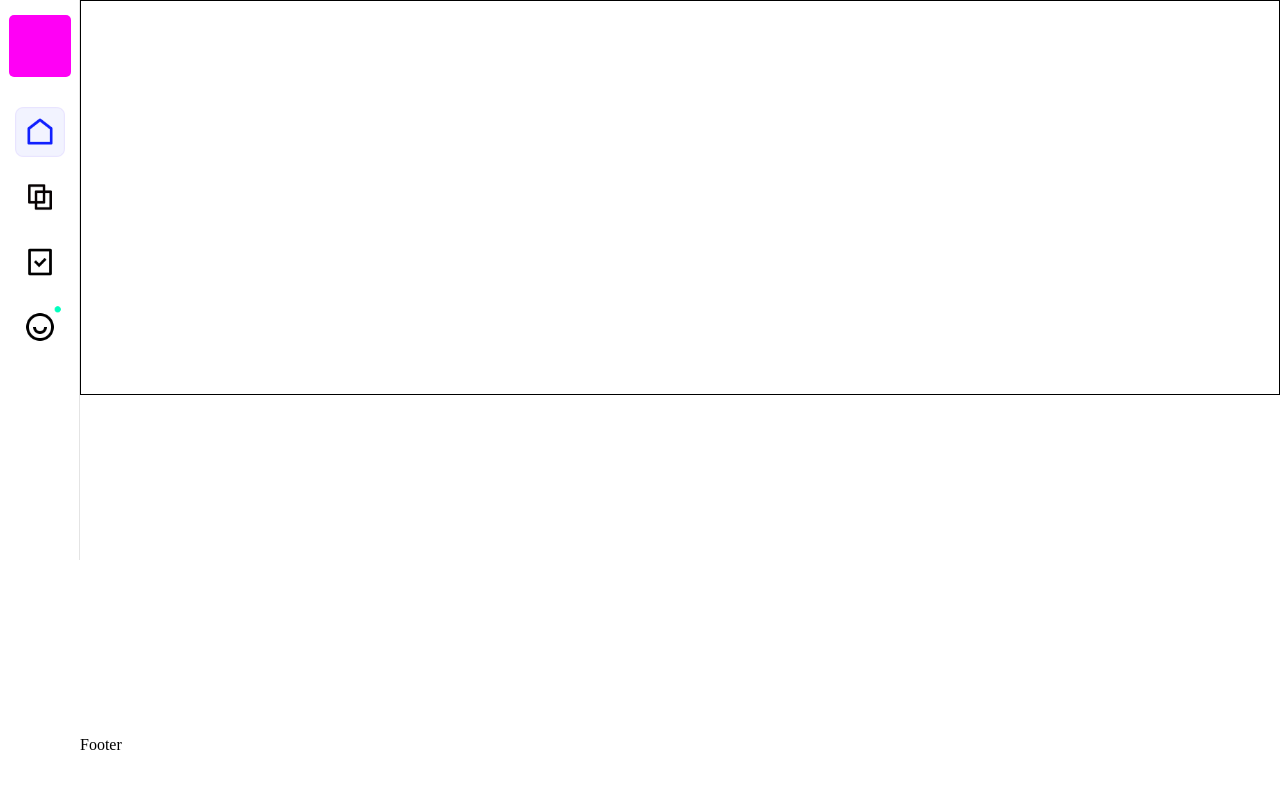
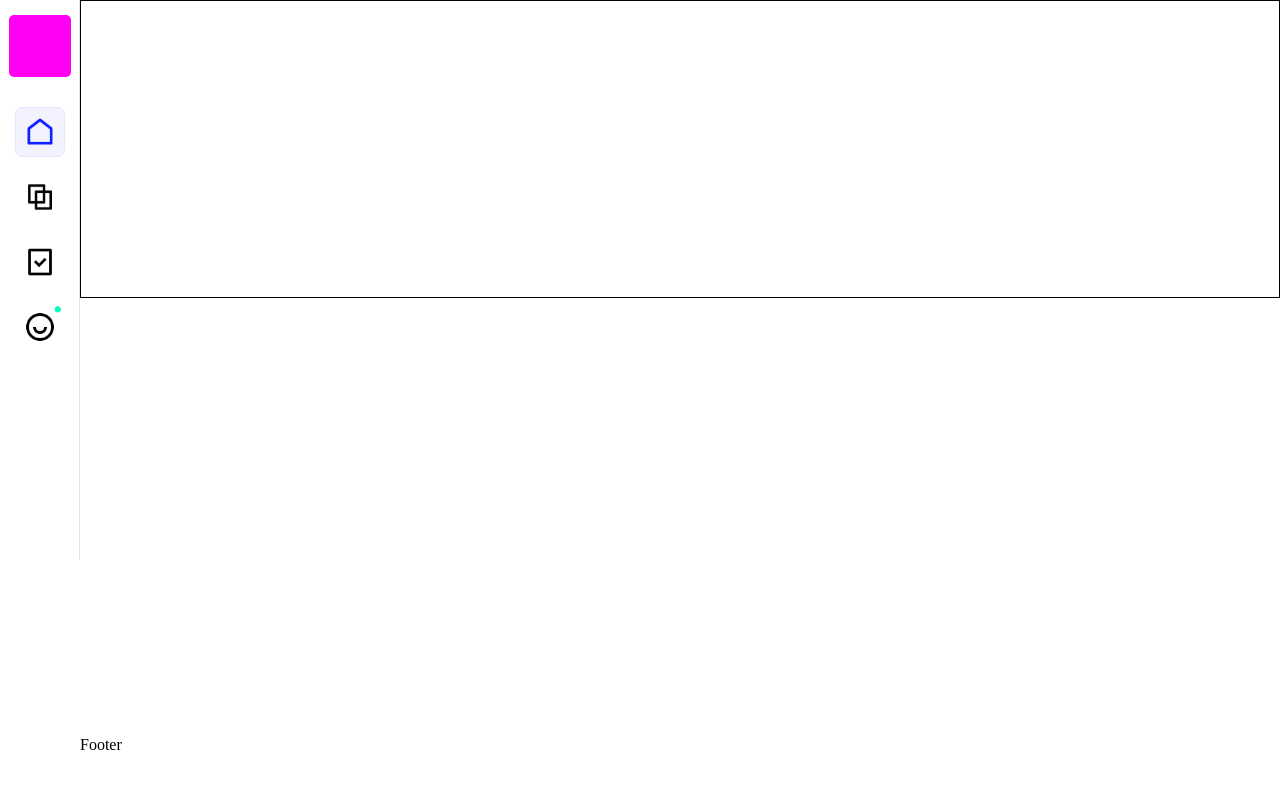
Before and after one commit to iUniverse/iUniverse, a Next.js app in the folder front/: page /layout/header in a window 1280 px wide. Shown: the top 788 px of the page. Built offline with nearby package versions, Linux system fonts and the light colour scheme.

Commit message:
css 수정 작업

```diff
--- a/front/src/styles/card.css
+++ b/front/src/styles/card.css
@@ -9,7 +9,6 @@
 }
 
 .banner{
-    height : 297px;
 }
 
 .card-header{
```
